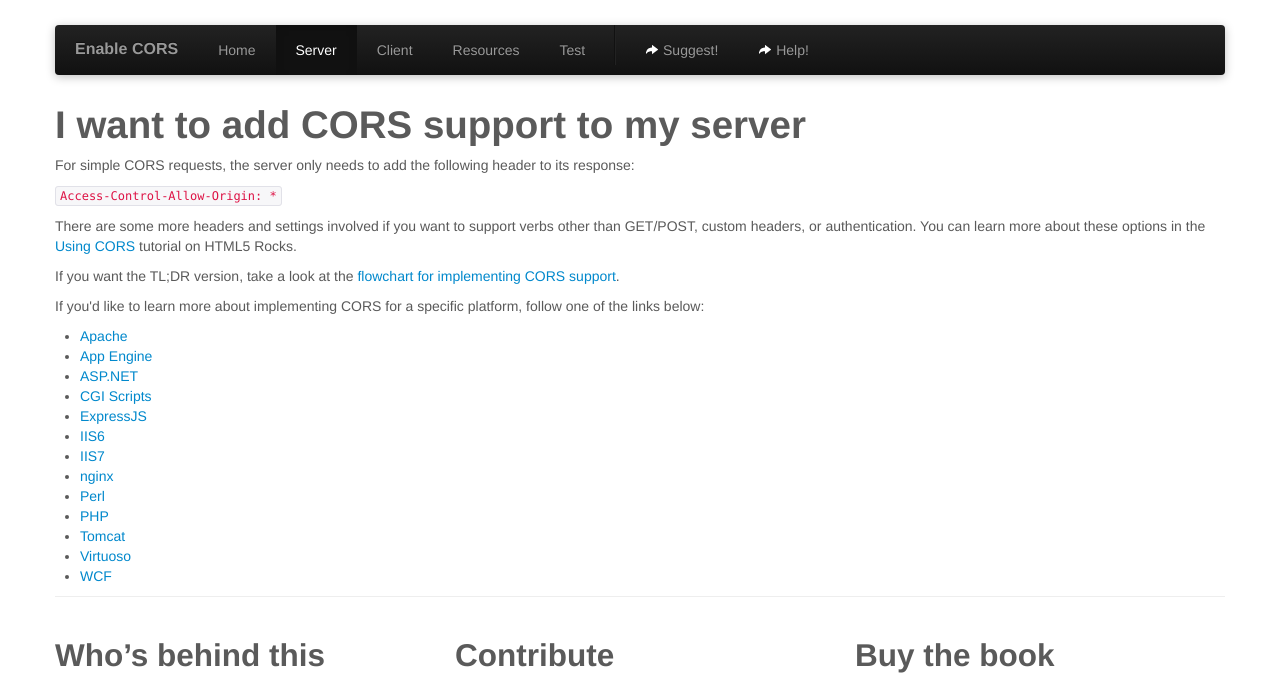
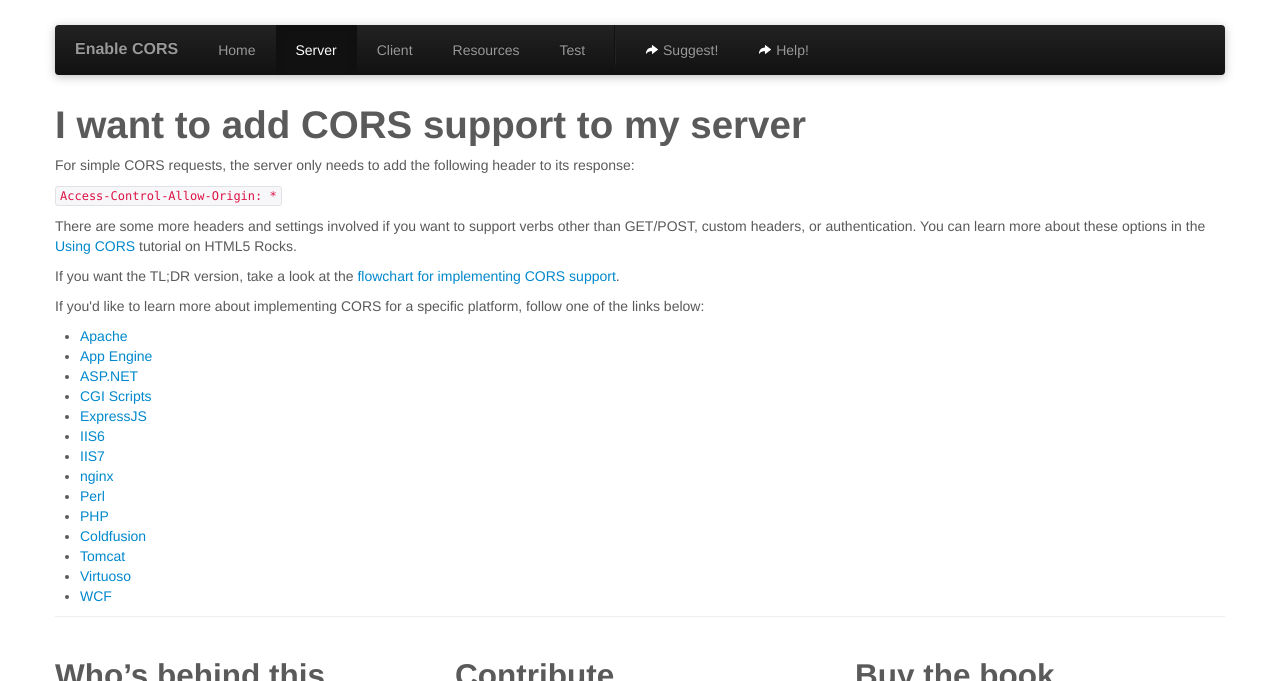
Before and after one commit to monsur/enable-cors.org, a Jekyll site: the page built from server.html, in a window 1280 px wide, cut to the strip 0-681 px from the top of the page. Built offline with Jekyll 4.4.1, drawn with Linux system fonts in a browser that asks for light colours.

Commit message:
Forgot to add link to server page

```diff
--- a/server.html
+++ b/server.html
@@ -27,6 +27,7 @@ title: enable cross-origin resource sharing
 			<li><a href="server_nginx.html">nginx</a></li>
 			<li><a href="server_perl.html">Perl</a></li>
 			<li><a href="server_php.html">PHP</a></li>
+			<li><a href="server_coldfusion.html">Coldfusion</a></li>
 			<li><a href="server_tomcat.html">Tomcat</a></li>
 			<li><a href="server_virtuoso.html">Virtuoso</a></li>
 			<li><a href="server_wcf.html">WCF</a></li>
```
